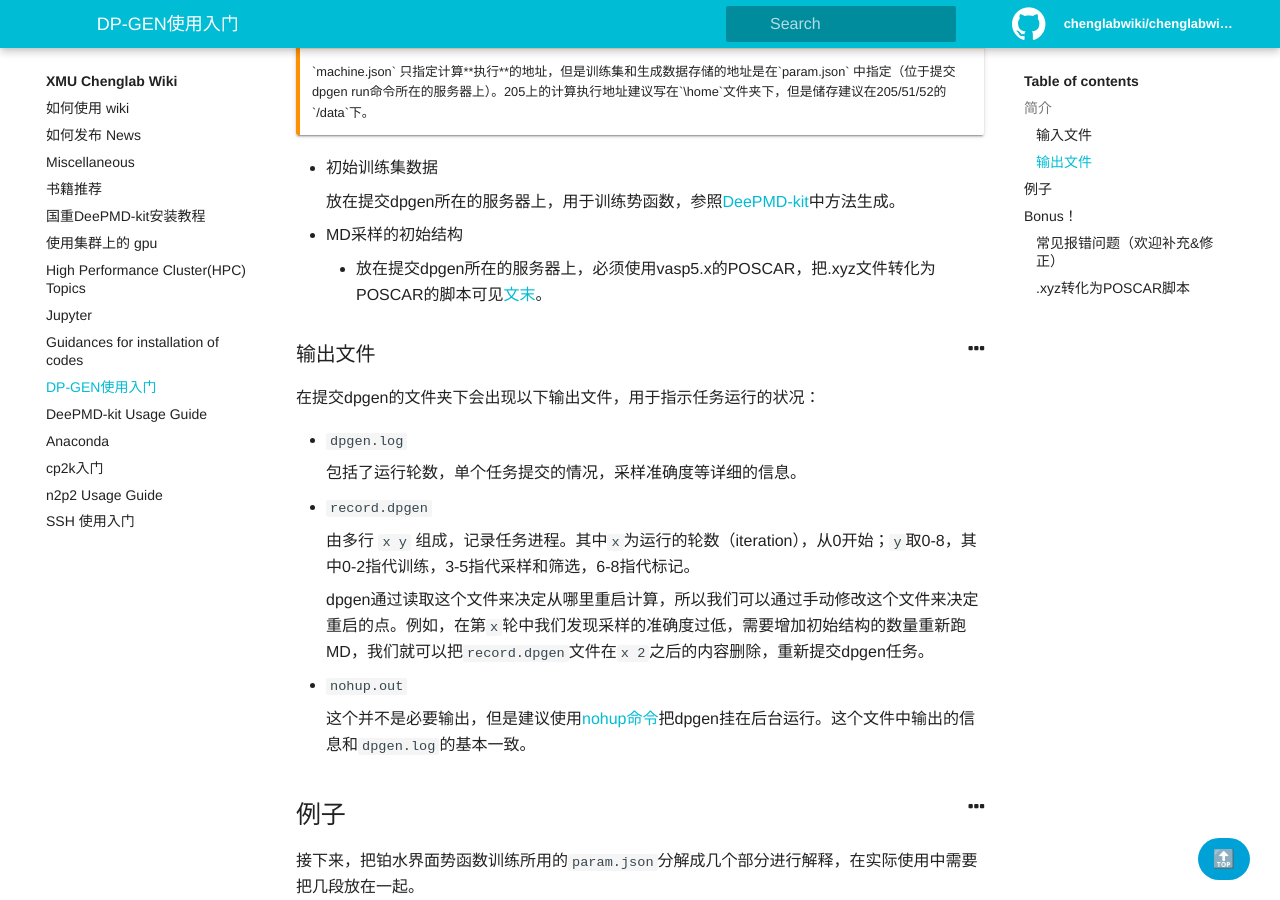
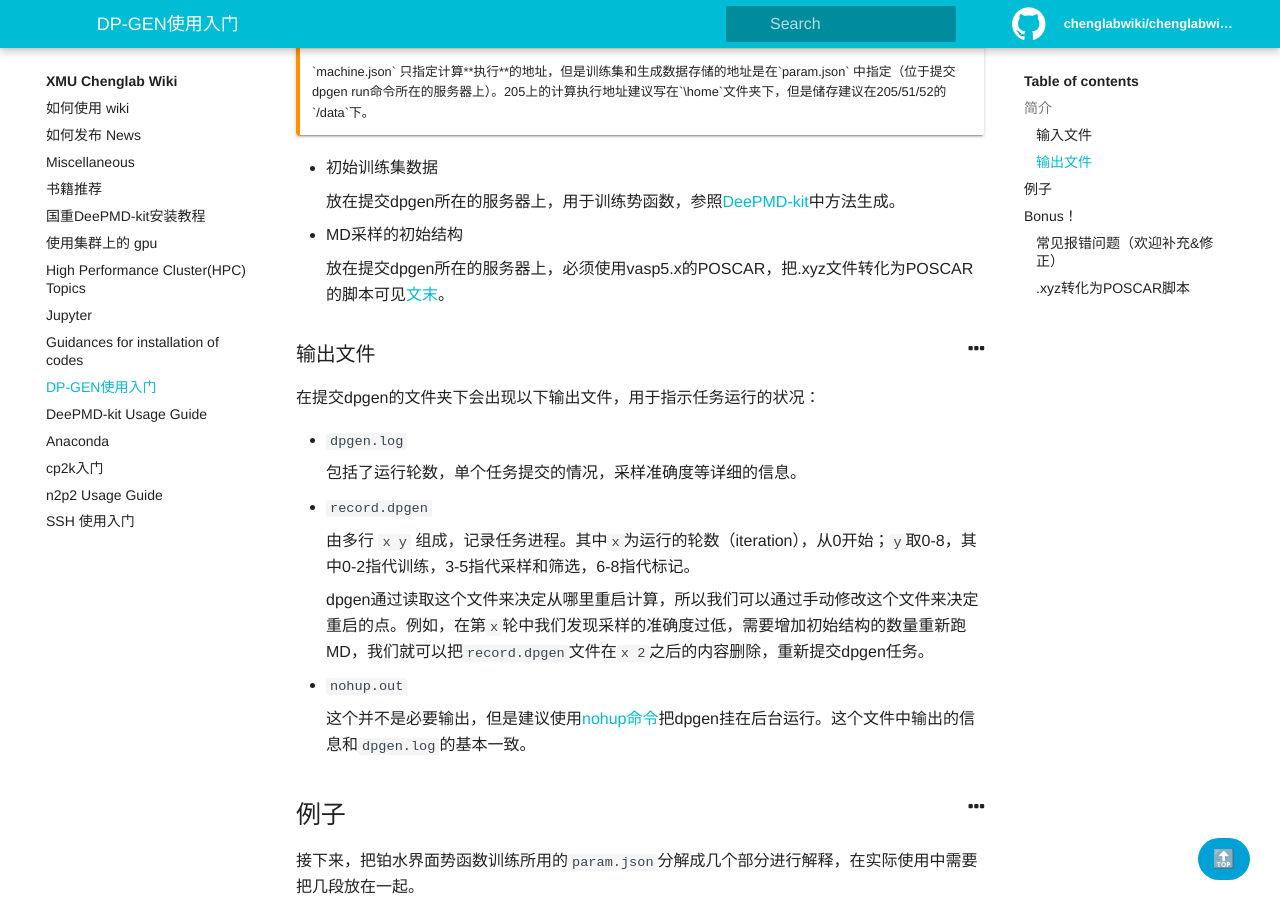
Before and after one commit to chenggroup/chenggroup.github.io, a Jekyll site: the page built from _wiki/softwares_usage/DP-GEN.md, in a window 1280 px wide and 900 px high, scrolled down 1104 px. Built offline with Jekyll 4.4.1, drawn with Linux system fonts in a browser that asks for light colours.

Commit message:
Update DP-GEN.md

````diff
--- a/_wiki/softwares_usage/DP-GEN.md
+++ b/_wiki/softwares_usage/DP-GEN.md
@@ -43,7 +43,7 @@ DP-GEN的工作流是由以下三步组成的循环：
 
 - MD采样的初始结构
 
-  - 放在提交dpgen所在的服务器上，必须使用vasp5.x的POSCAR，把.xyz文件转化为POSCAR的脚本可见[文末](###.xyz转化为POSCAR脚本)。
+  放在提交dpgen所在的服务器上，必须使用vasp5.x的POSCAR，把.xyz文件转化为POSCAR的脚本可见[文末](###.xyz转化为POSCAR脚本)。
 
 ### 输出文件
 
@@ -204,7 +204,7 @@ DP-GEN的工作流是由以下三步组成的循环：
 
   ```
 
-  - 标记（计算单点能，此处以CP2K为例，VASP的设置可在官方GitHub中查看）
+ - 标记（计算单点能，此处以CP2K为例，VASP的设置可在官方GitHub中查看）
 
 ```python
 {
````
